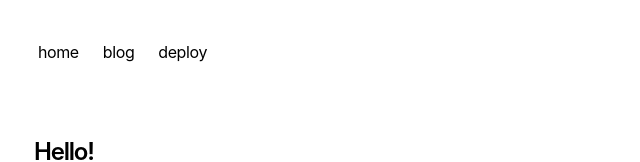
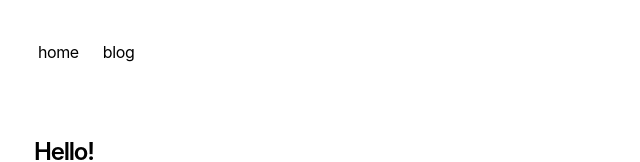
Before and after one commit to epicblueprints/my-blog, a Next.js app: page / in a window 1280 px wide. Shown: the top 162 px of the page, without its empty margins (318-958 px from the left). Built offline with nearby package versions, Linux system fonts and the light colour scheme.

Commit message:
remove deploy link in home page

```diff
--- a/app/components/nav.tsx
+++ b/app/components/nav.tsx
@@ -6,9 +6,6 @@
   },
   '/blog': {
     name: 'blog',
-  },
-  'https://vercel.com/templates/next.js/portfolio-starter-kit': {
-    name: 'deploy',
   },
 }
 
```
